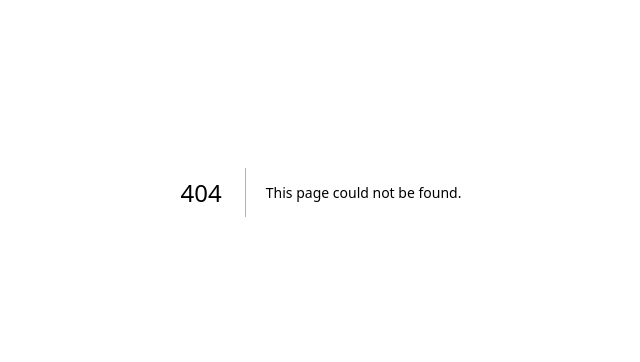
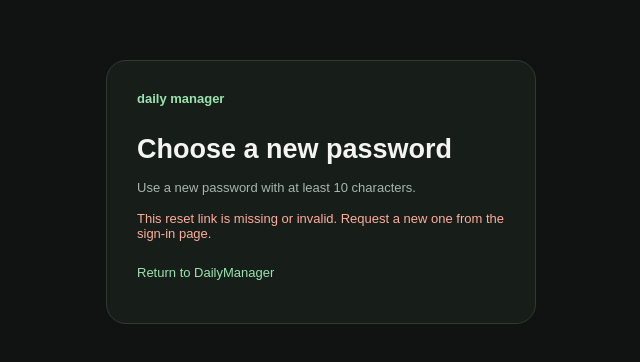
Before and after one commit to mrceogodwin/dailymanager, a Next.js app: page /reset-password in a window 1280 px wide. Before the commit this address had no page. Shown: the part 208-570 px from the top of the page, without its empty margins (319-959 px from the left). Built offline with nearby package versions, Linux system fonts and the light colour scheme.

Commit message:
Add password reset screen

```diff
--- /dev/null
+++ b/app/reset-password/page.jsx
@@ -0,0 +1,22 @@
+"use client";
+
+import { useEffect, useState } from "react";
+
+export default function ResetPasswordPage() {
+  const [token, setToken] = useState("");
+  const [password, setPassword] = useState("");
+  const [message, setMessage] = useState("");
+  const [busy, setBusy] = useState(false);
+  useEffect(() => { setToken(new URLSearchParams(window.location.search).get("token") || ""); }, []);
+  async function submit(event) {
+    event.preventDefault(); setBusy(true); setMessage("");
+    try {
+      const response = await fetch("/api/auth/reset-password", { method: "POST", headers: { "Content-Type": "application/json" }, body: JSON.stringify({ token, password }) });
+      const data = await response.json();
+      setMessage(data.message || data.error || "Something went wrong.");
+      if (response.ok) setPassword("");
+    } catch { setMessage("Network error. Please try again."); }
+    finally { setBusy(false); }
+  }
+  return <main style={{minHeight:"100vh",display:"grid",placeItems:"center",padding:24,background:"#101312",color:"#f4f5f2",fontFamily:"Arial,sans-serif"}}><section style={{width:"100%",maxWidth:430,padding:30,border:"1px solid #303a35",borderRadius:20,background:"#171d19"}}><a href="/" style={{color:"#9be3b0",textDecoration:"none",fontWeight:700}}>daily manager</a><h1 style={{fontSize:27,margin:"28px 0 8px"}}>Choose a new password</h1><p style={{color:"#aab5ad",lineHeight:1.6}}>Use a new password with at least 10 characters.</p>{!token?<p role="alert" style={{color:"#ffad9c"}}>This reset link is missing or invalid. Request a new one from the sign-in page.</p>:<form onSubmit={submit} style={{display:"grid",gap:14}}><label style={{display:"grid",gap:7}}>New password<input type="password" minLength={10} maxLength={128} autoComplete="new-password" required value={password} onChange={e=>setPassword(e.target.value)} style={{padding:13,borderRadius:9,border:"1px solid #46534a",background:"#101512",color:"white"}}/></label><button disabled={busy} style={{padding:13,border:0,borderRadius:9,background:"#9be3b0",color:"#102017",fontWeight:700,cursor:"pointer"}}>{busy?"Updating…":"Update password"}</button></form>}{message&&<p role="status" style={{marginTop:16,color:"#c6d4ca",lineHeight:1.5}}>{message}</p>}<p style={{marginTop:24}}><a href="/" style={{color:"#9be3b0"}}>Return to DailyManager</a></p></section></main>;
+}
```
